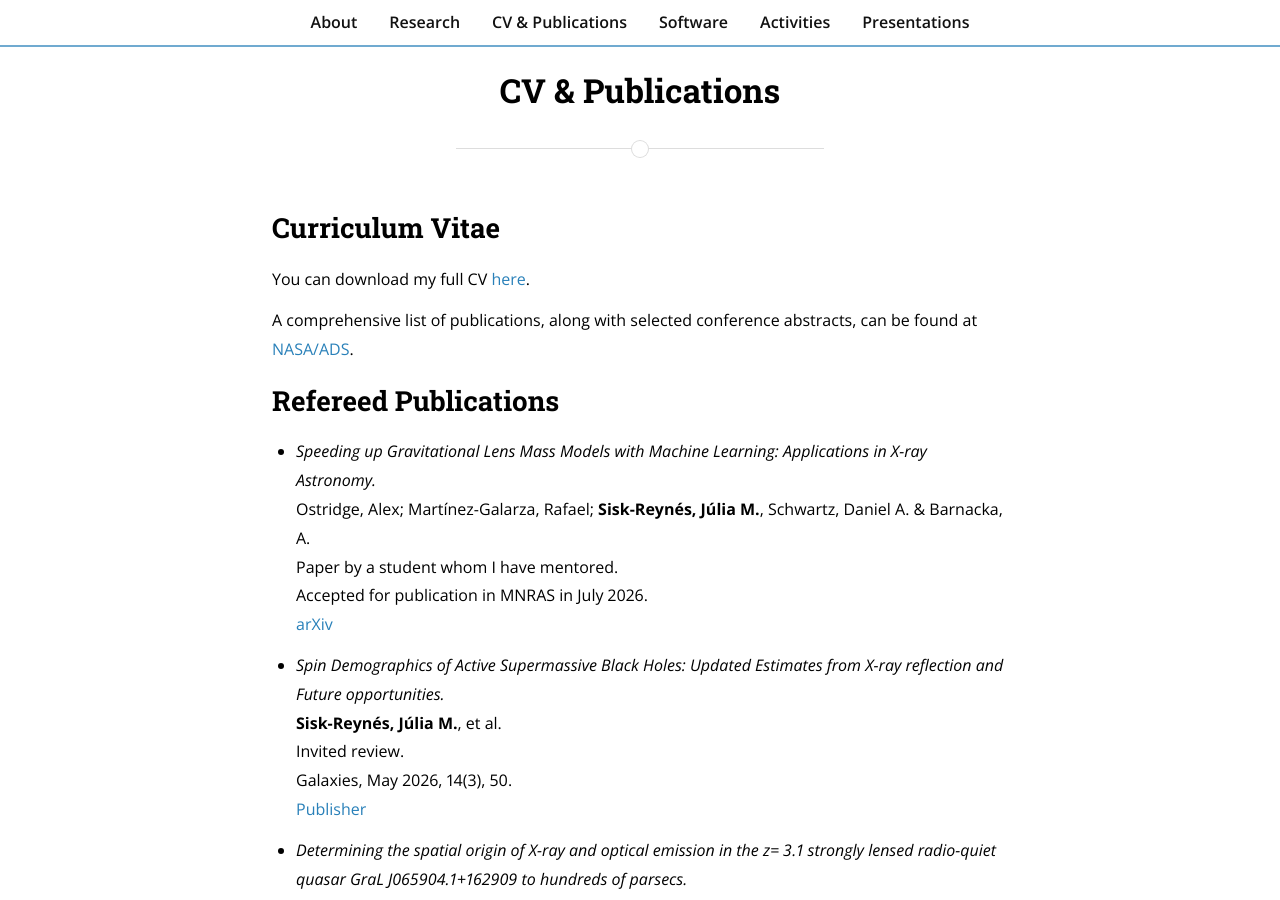
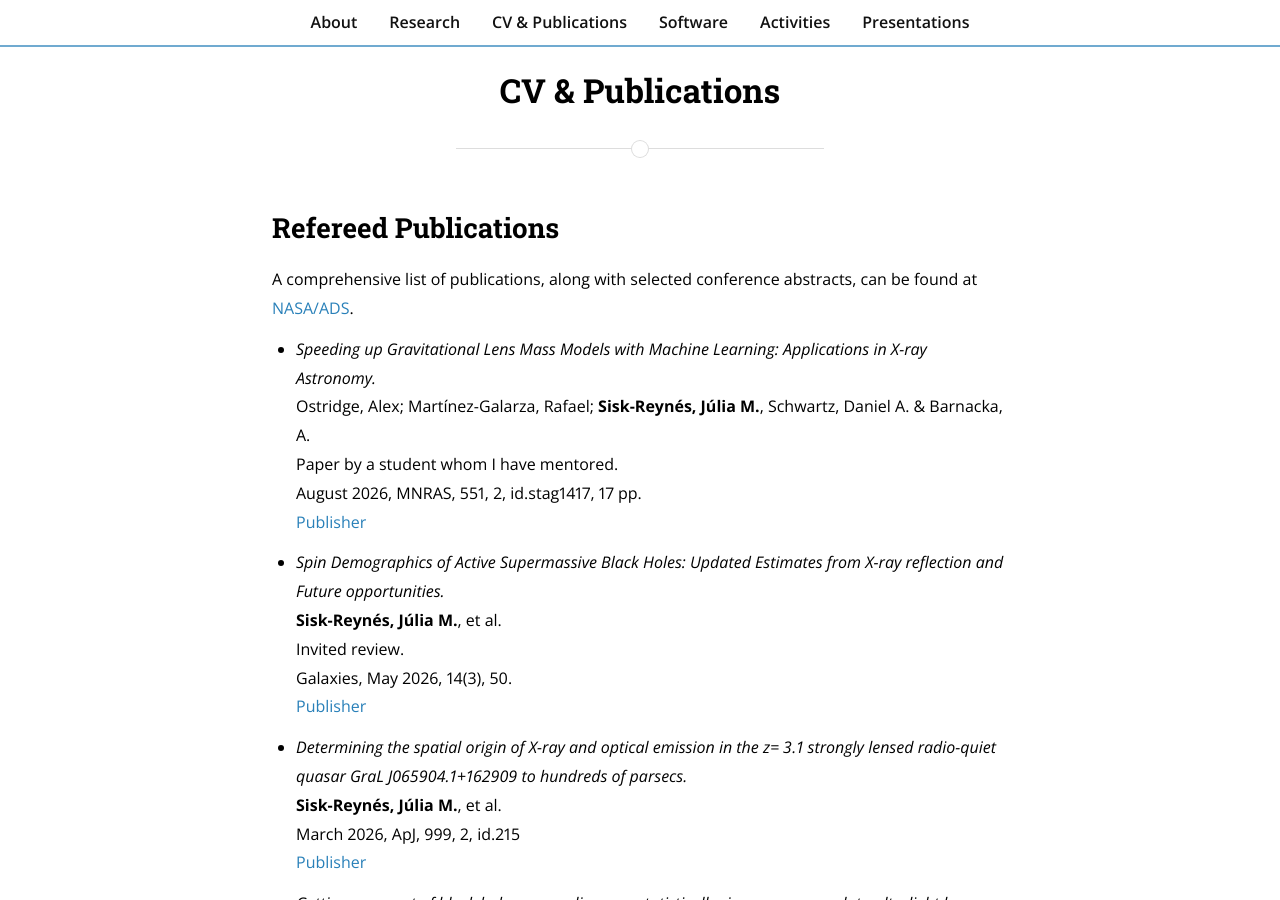
Before and after one commit to jsiskreynes-astro/jsiskreynes-astro.github.io, a Jekyll site: the page built from cv+publications.md, in a window 1280 px wide and 900 px high. Built offline with Jekyll 4.4.1, drawn with Linux system fonts in a browser that asks for light colours; nearby versions of some CDN libraries.

Commit message:
Update cv+publications.md

```diff
--- a/cv+publications.md
+++ b/cv+publications.md
@@ -6,19 +6,15 @@ main_nav: true
 nav_order: 3
 ---
 
-## Curriculum Vitae
-
-You can download my full CV [here]({{ site.baseurl }}/assets/jsiskreynes_cv_last-updated_6Aug2026.pdf).
+## Refereed Publications
 
 A comprehensive list of publications, along with selected conference abstracts, can be found at [NASA/ADS](https://ui.adsabs.harvard.edu/search/fq=%7B!type%3Daqp%20v%3D%24fq_database%7D&fq_database=(database%3Aastronomy%20OR%20database%3Aphysics)&p_=0&q=%20author%3A%22sisk-reynes%22&sort=date%20desc%2C%20bibcode%20desc).
-
-## Refereed Publications
 
 - *Speeding up Gravitational Lens Mass Models with Machine Learning: Applications in X-ray Astronomy.* <br>
 Ostridge, Alex; Martínez-Galarza, Rafael; **Sisk-Reynés, Júlia M.**, Schwartz, Daniel A. & Barnacka, A. <br>
 Paper by a student whom I have mentored. <br>
-Accepted for publication in MNRAS in July 2026. <br>
-[arXiv](https://arxiv.org/abs/2607.22812) <br>
+August 2026, MNRAS, 551, 2, id.stag1417, 17 pp. <br>
+[Publisher](https://academic.oup.com/mnras/article/551/2/stag1417/8746418) <br>
 
 - *Spin Demographics of Active Supermassive Black Holes: Updated Estimates from X-ray reflection and Future opportunities.* <br>
 **Sisk-Reynés, Júlia M.**, et al. <br>
```
